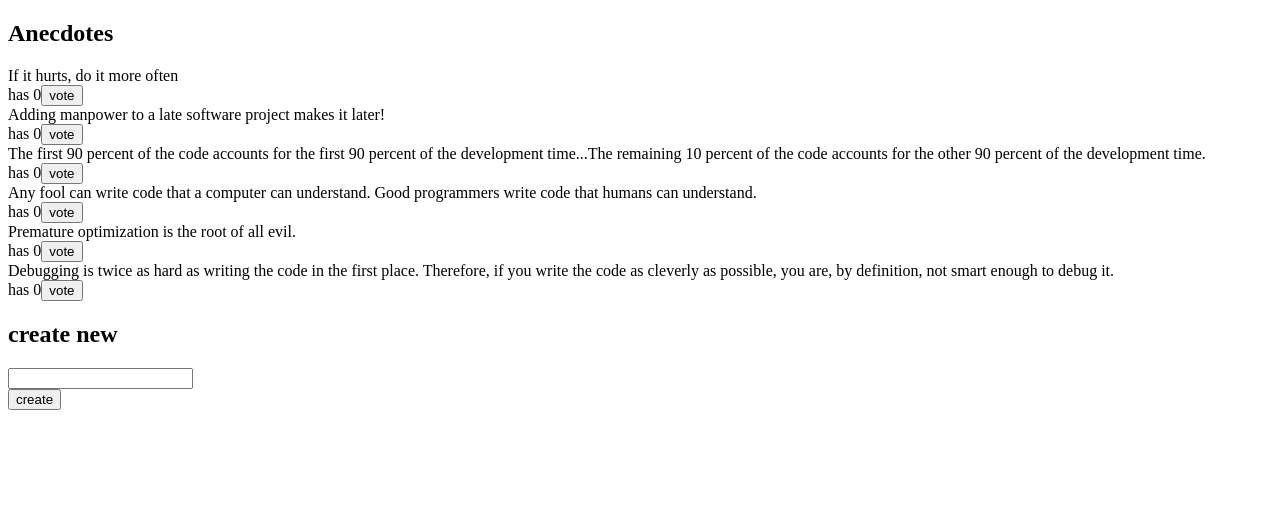
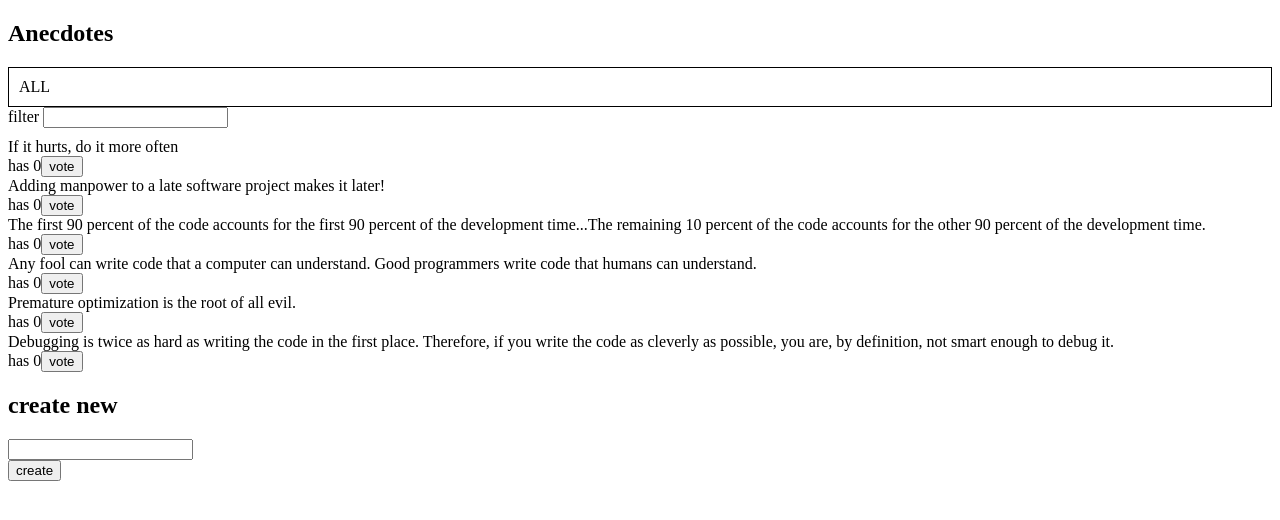
Before and after one commit to unixzilla/fullstack_exercises, a React (Create React App) app in the folder part6/redux-anecdotes/: page / in a window 1280 px wide. Shown: the top 520 px of the page. Built offline with nearby package versions, Linux system fonts and the light colour scheme.

Commit message:
finished 6.9

```diff
--- a/part6/redux-anecdotes/src/App.js
+++ b/part6/redux-anecdotes/src/App.js
@@ -1,11 +1,14 @@
 import React from 'react'
 import AnecdoteForm from './components/AnecdoteForm'
 import AnecdoteList from './components/AnecdoteList'
-
+import Notification from './components/Notification'
+import Filter from './components/Filter'
 const App = () => {
   return (
     <div>
       <h2>Anecdotes</h2>
+      <Notification />
+      <Filter />
       <AnecdoteList />
       <AnecdoteForm />
     </div>
--- /dev/null
+++ b/part6/redux-anecdotes/src/components/Filter.js
@@ -0,0 +1,20 @@
+import React from 'react'
+import { useDispatch, useSelector } from 'react-redux'
+import { filterChange } from '../reducers/filterReducer'
+const Filter = () => {
+  const dispatch = useDispatch()
+  const handleChange = (event) => {
+    dispatch(filterChange(event.target.value))
+  }
+  const style = {
+    marginBottom: 10
+  }
+  const filterString = useSelector( state => state.filter )
+  return (
+    <div style={style}>
+      filter <input onChange={handleChange} value={filterString}/>
+    </div>
+  )
+}
+
+export default Filter
--- a/part6/redux-anecdotes/src/components/Notification.js
+++ b/part6/redux-anecdotes/src/components/Notification.js
@@ -1,5 +1,5 @@
-
 import React from 'react'
+import { useSelector } from 'react-redux'
 
 const Notification = () => {
   const style = {
@@ -7,9 +7,10 @@
     padding: 10,
     borderWidth: 1
   }
+  const notification = useSelector(state => state.notification)
   return (
     <div style={style}>
-      render here notification...
+    {notification}
     </div>
   )
 }
--- a/part6/redux-anecdotes/src/reducers/filterReducer.js
+++ b/part6/redux-anecdotes/src/reducers/filterReducer.js
@@ -1,4 +1,4 @@
-const filterReducer = (state = 'ALL', action) => {
+const filterReducer = (state = '', action) => {
   switch (action.type) {
     case 'SET_FILTER':
       return action.filter
```
